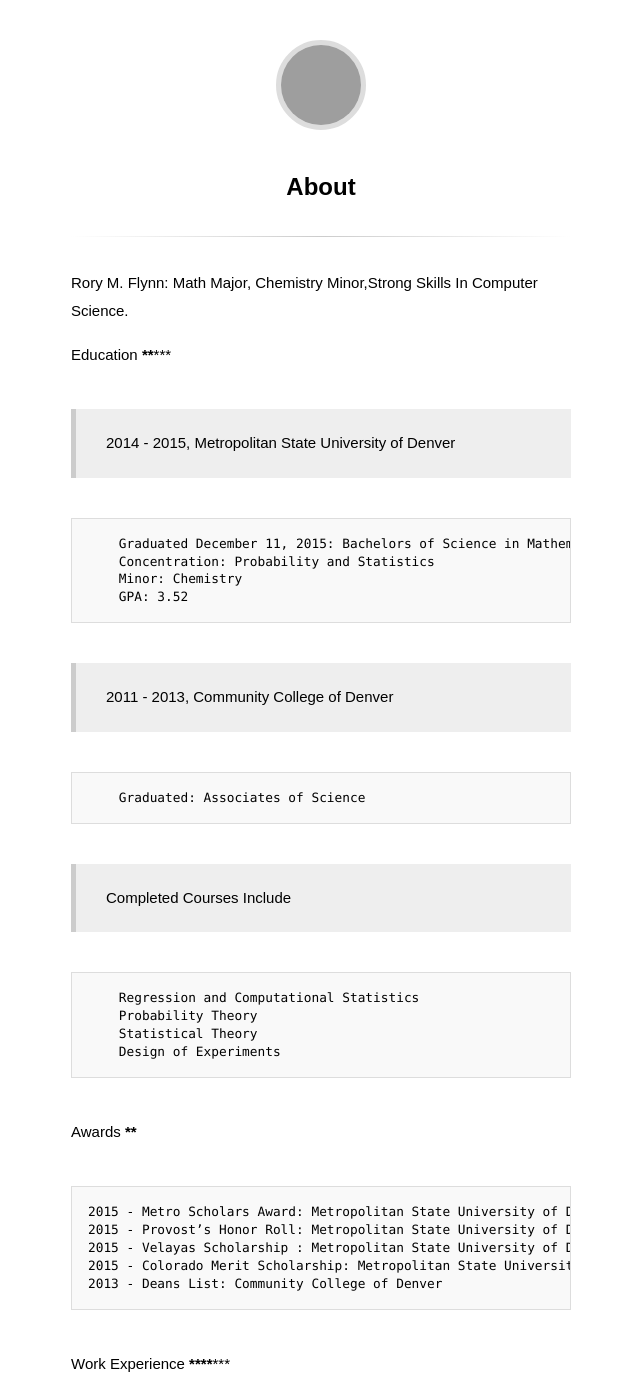
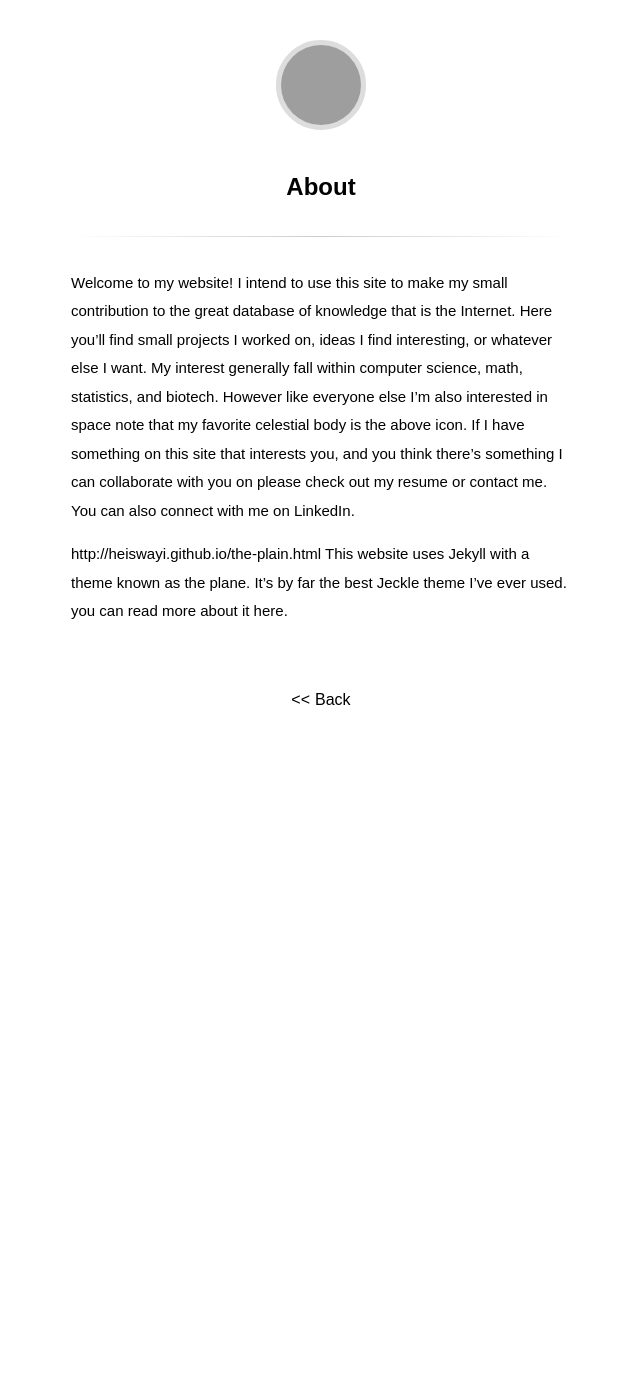
Before and after one commit to rmFlynn/rmflynn.github.io, a Jekyll site: the page built from about.md, in a window 1280 px wide and 1400 px high. Shown: the whole window, without its empty margins (319-959 px from the left). Built offline with Jekyll 4.4.1, drawn with Linux system fonts in a browser that asks for light colours; some web fonts are replaced; some of the changed text lies outside the part shown; grey boxes are pictures that could not be loaded.

Commit message:
updated about

```diff
--- a/about.md
+++ b/about.md
@@ -3,127 +3,7 @@
 title: About
 ---
 
-Rory M. Flynn: Math Major, Chemistry Minor,Strong Skills In Computer Science.
+Welcome to my website! I intend to use this site to make my small contribution to the great database of knowledge that is the Internet. Here you'll find small projects I worked on, ideas I find interesting, or whatever else I want. My interest generally fall within computer science, math, statistics, and biotech. However like everyone else I'm also interested in space note that my favorite celestial body is the above icon. If I have something on this site that interests you, and you think there's something I can collaborate with you on please check out my resume or contact me. You can also connect with me on LinkedIn.
 
-
-Education
-*********
-
->   2014 - 2015, Metropolitan State University of Denver
-
-        Graduated December 11, 2015: Bachelors of Science in Mathematics
-        Concentration: Probability and Statistics
-        Minor: Chemistry
-        GPA: 3.52
-
->   2011 - 2013, Community College of Denver
-
-        Graduated: Associates of Science
-
-
->   Completed Courses Include
-
-        Regression and Computational Statistics
-        Probability Theory
-        Statistical Theory
-        Design of Experiments
-
-
-Awards
-******
-
-    2015 - Metro Scholars Award: Metropolitan State University of Denver
-    2015 - Provost’s Honor Roll: Metropolitan State University of Denver
-    2015 - Velayas Scholarship : Metropolitan State University of Denver
-    2015 - Colorado Merit Scholarship: Metropolitan State University of Denver
-    2013 - Deans List: Community College of Denver
-
-
-Work Experience
-***************
-
->    May 2014 - January 2015, Recondo Technology
-
-        As a Cloud Operations Intern:
-            Created various administrative programs using Ruby, BASH, Power shell, and Puppet scripts, then implemented those scripts in a staging environment. Responsibilities included maintaining stage and prod Linux servers, implemented hardware and software changes, and managed customer data.
-
->    May 2012 to February of 2013, Office Depot
-
-        Operated Printing Equipment, basic store maintenance, sold and repaired windows 7/8 computers, and android tablets, and operated the cash register.
-        (303) 831 0999
-
->    June 2011 to October of 2011, King Soopers
-
-        Courtesy Clerk, Maintenance and Checkout
-        Fort Collins: (970) 267-5100
-        Denver: (303) 832-5262
-
->    June 2009 to August 2009, Far Away Creations
-
-        costume producer(Producing various Star Wars costumes)
-        info@farawaycreations.com
-
-
-
-Skills
-******
-
-
->    Platforms
-
-        Red Hat/Fedora
-        Android
-        Windows(7,8,10)
-        Debian/Ubuntu
-        OpenSuse
-
->    Programming Languages
-
-        Strong Knowledge of:
-
-            R
-            BASH
-            Java / Processing
-            Ruby
-            SAS(Certified Base Programmer)
-
-        Experienced With:
-
-            PHP
-            Puppet
-            Python
-            Java/coffyScript
-            PowerShell
-            some SQL
-
-            Any thing else I will learn quickly.
-
->    Office Software
-
-        Microsoft Office(word,excel,lync)
-        Google Office
-        Open/Libre Office
-        Adobe Creative Suite
-
->    Other Software
-
-        Git
-        SVN
-        TEX/ LaTEX
-        Vim
-        Eclipse
-        AWS
-
-
-Recent Projects and Activities
-******************************
-
-    Fall 2015: Assisted in the MSU Denver climate survey analysis.
-    Summer 2015: Attended Joint Statistical Meeting in Seattle Washington as student travel group leader.
-    Spring 2015: Presented work in android application design for biomedical research at the MSU Denver 2015 undergraduate research conference.
-    Spring 2015: Conducted senior undergraduate research in machine learning, using data from the Colorado mosquito survey.
-    Spring 2015: Advised the MSU Denver psychology department on statisticalmethods.
-
-
-References
-**********
+http://heiswayi.github.io/the-plain.html
+This website uses Jekyll with a theme known as the plane. It's by far the best Jeckle theme I've ever used. you can read more about it here.
```
